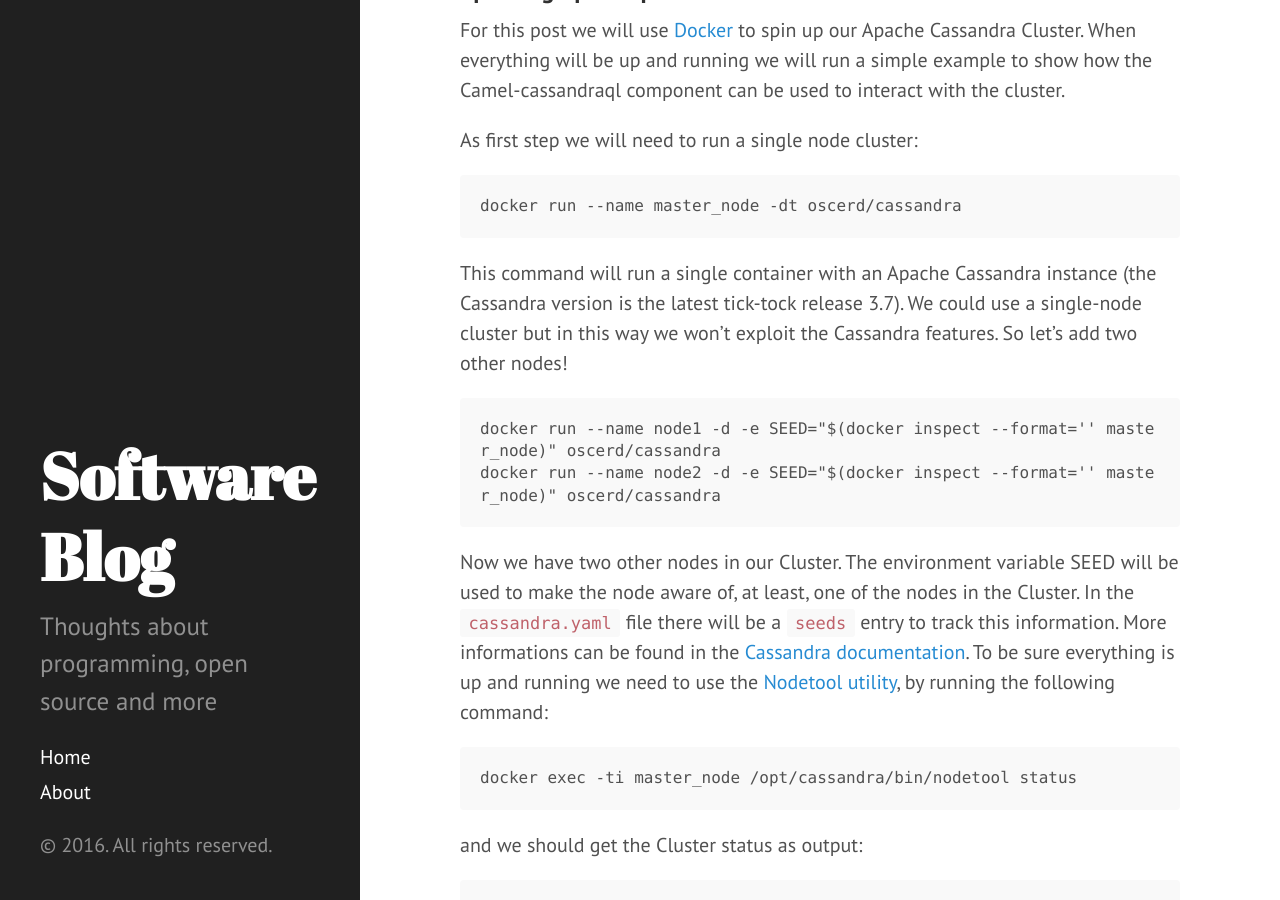
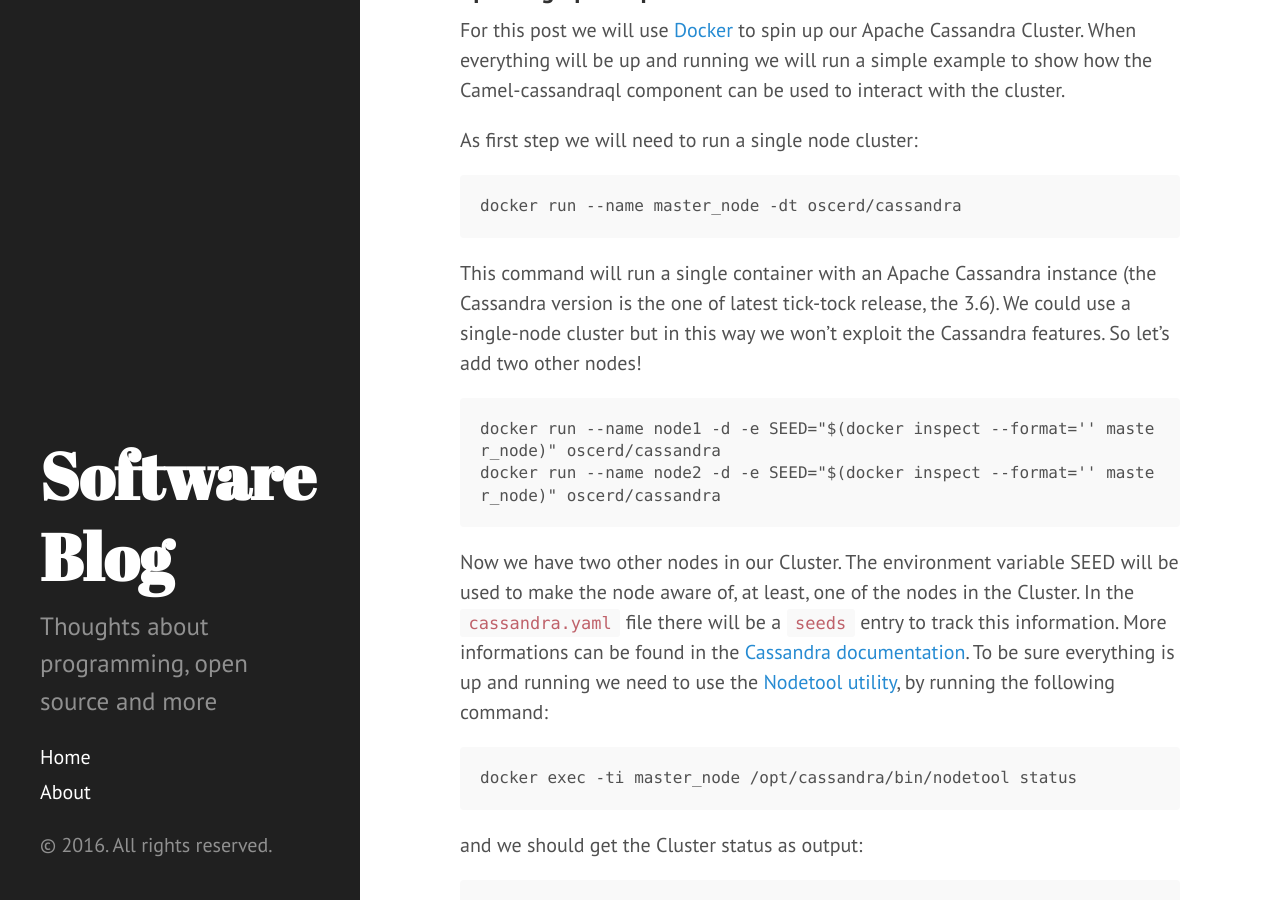
Before and after one commit to oscerd/oscerd.github.io, a Jekyll site: the page built from _posts/2016-07-25-camel-cassandraql-on-dockerized-cluster.md, in a window 1280 px wide and 900 px high, scrolled down 406 px. Built offline with Jekyll 4.4.1, drawn with Linux system fonts in a browser that asks for light colours; Markdown is read by kramdown in place of the engine named in the settings; comment, search, counter and statistics services are not loaded.

Commit message:
Minor fixes

````diff
--- a/_posts/2016-07-25-camel-cassandraql-on-dockerized-cluster.md
+++ b/_posts/2016-07-25-camel-cassandraql-on-dockerized-cluster.md
@@ -15,7 +15,7 @@
 docker run --name master_node -dt oscerd/cassandra
 ```
 
-This command will run a single container with an Apache Cassandra instance (the Cassandra version is the latest tick-tock release 3.7). We could use a single-node cluster but in this way we won't exploit the Cassandra features. So let's add two other nodes!
+This command will run a single container with an Apache Cassandra instance (the Cassandra version is the one of latest tick-tock release, the 3.6). We could use a single-node cluster but in this way we won't exploit the Cassandra features. So let's add two other nodes!
 
 ```
 docker run --name node1 -d -e SEED="$(docker inspect --format='{{ .NetworkSettings.IPAddress }}' master_node)" oscerd/cassandra
````
